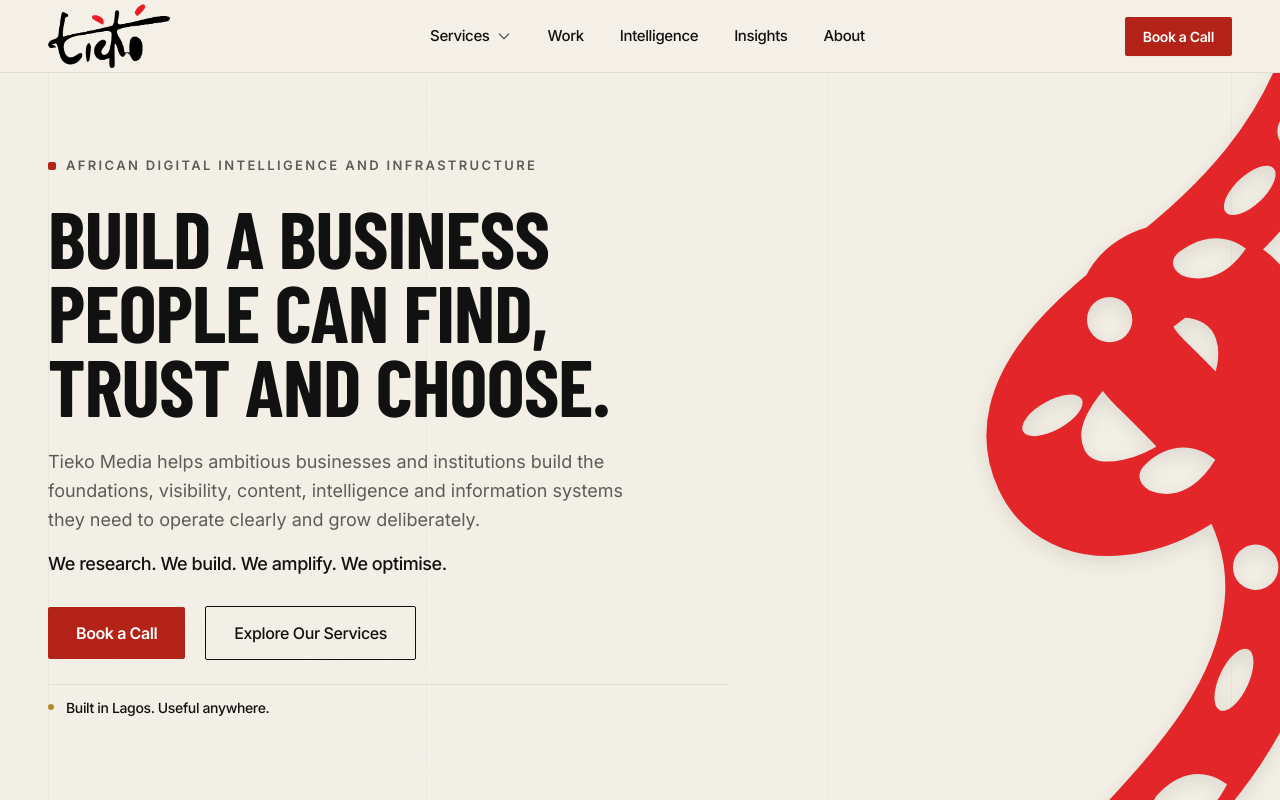
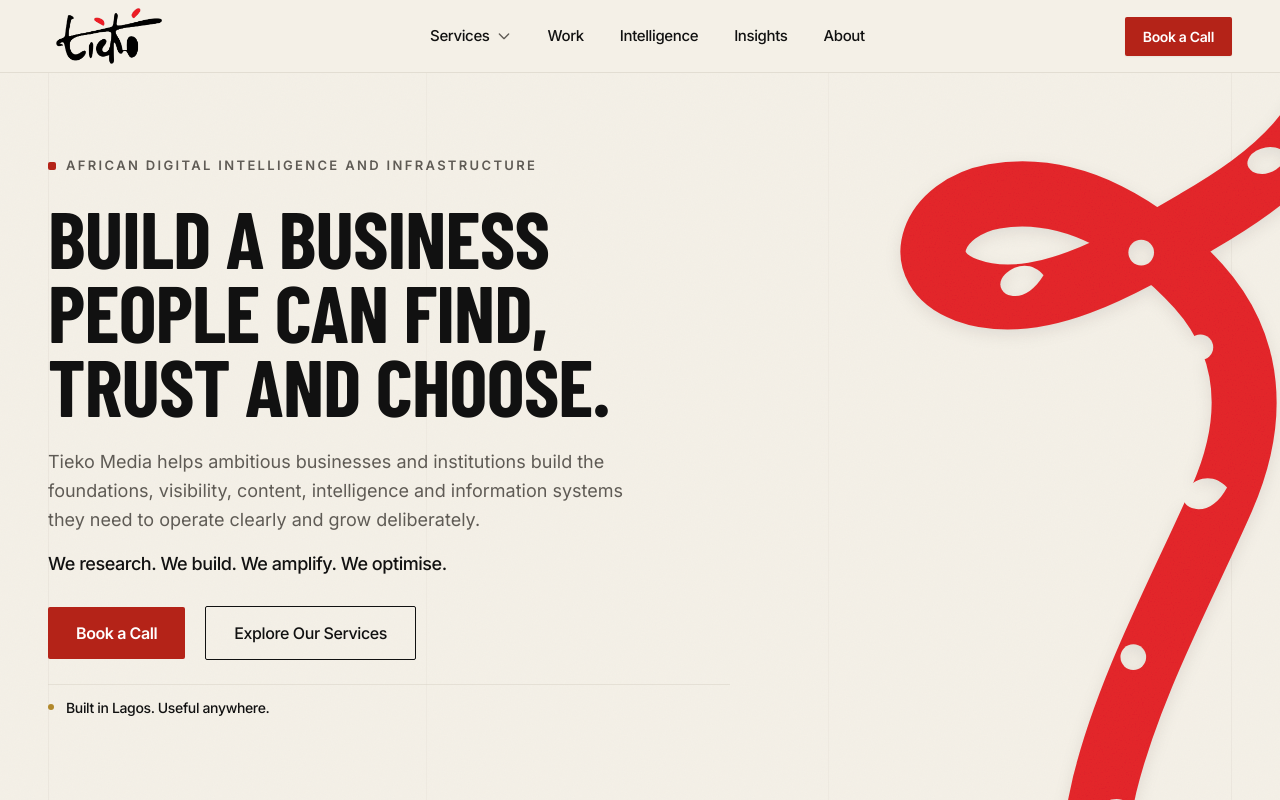
Before and after one commit to tiekomedia-alt/tieko-media-platform, a Next.js app: page / in a window 1280 px wide. Shown: the top 800 px of the page. Built offline with nearby package versions, Linux system fonts and the light colour scheme; a web font is replaced by a local one.

Commit message:
feat: complete frontend checkpoint and add automation service

```diff
--- a/src/app/globals.css
+++ b/src/app/globals.css
@@ -96,7 +96,7 @@
 }
 
 .ami-ribbon-shadow {
-  filter: drop-shadow(0 6px 10px rgb(20 15 10 / 10%));
+  filter: drop-shadow(0 5px 8px rgb(20 15 10 / 9%));
 }
 
 .ami-thread-mobile {
@@ -129,7 +129,7 @@
   }
 
   .ami-ribbon-shadow {
-    filter: drop-shadow(3px 5px 4px rgb(37 35 33 / 11%));
+    filter: drop-shadow(2px 4px 5px rgb(37 35 33 / 8%));
   }
 
   .hero-section {
--- a/src/components/brand/AmiRibbon.tsx
+++ b/src/components/brand/AmiRibbon.tsx
@@ -1,61 +1,130 @@
+function DesktopRibbon() {
+  return (
+    <svg
+      className="ami-thread-desktop"
+      viewBox="0 0 1440 1420"
+      fill="none"
+      preserveAspectRatio="xMidYMin slice"
+    >
+      <defs>
+        <filter id="ami-print-desktop" x="-12%" y="-8%" width="124%" height="116%">
+          <feTurbulence type="fractalNoise" baseFrequency="0.68" numOctaves="2" seed="19" result="grain" />
+          <feColorMatrix
+            in="grain"
+            type="matrix"
+            values="1 0 0 0 0
+                    0 1 0 0 0
+                    0 0 1 0 0
+                    0 0 0 .12 0"
+            result="soft-grain"
+          />
+          <feBlend in="SourceGraphic" in2="soft-grain" mode="multiply" />
+        </filter>
+
+        <mask id="ami-mask-desktop" maskUnits="userSpaceOnUse" x="0" y="0" width="1440" height="1420">
+          <rect width="1440" height="1420" fill="black" />
+          {/* One narrow, open path. Its crossover sits high and well away from the hero copy. */}
+          <path
+            d="M1439 -54
+               C1430 55 1361 106 1284 151
+               C1207 196 1122 246 1051 220
+               C991 198 1017 136 1079 125
+               C1160 111 1235 160 1286 216
+               C1340 276 1345 351 1310 431
+               C1271 520 1216 620 1191 721
+               C1163 835 1194 930 1258 1020
+               C1322 1110 1341 1252 1302 1461"
+            stroke="white"
+            strokeWidth="66"
+            strokeLinecap="round"
+            strokeLinejoin="round"
+          />
+
+          {/* Deliberate alternating apertures, spaced along the direction of travel. */}
+          <circle cx="1398" cy="44" r="13" fill="black" />
+          <path d="M1340 82C1353 72 1368 73 1378 84C1367 100 1353 106 1341 100C1334 95 1334 89 1340 82Z" fill="black" />
+          <circle cx="1228" cy="182" r="13" fill="black" />
+          <path d="M1090 204C1103 192 1119 193 1129 205C1118 223 1104 230 1091 224C1084 219 1083 211 1090 204Z" fill="black" />
+          <circle cx="1288" cy="278" r="13" fill="black" />
+          <path d="M1275 420C1288 407 1304 408 1315 420C1305 439 1290 446 1277 440C1269 435 1268 427 1275 420Z" fill="black" />
+          <circle cx="1220" cy="592" r="13" fill="black" />
+          <path d="M1183 745C1196 732 1212 733 1223 746C1212 764 1198 772 1185 766C1177 761 1176 753 1183 745Z" fill="black" />
+          <circle cx="1210" cy="896" r="13" fill="black" />
+          <path d="M1250 1034C1264 1023 1280 1025 1290 1038C1278 1055 1263 1061 1251 1054C1244 1049 1244 1041 1250 1034Z" fill="black" />
+          <circle cx="1324" cy="1182" r="13" fill="black" />
+          <path d="M1310 1336C1323 1324 1339 1325 1349 1338C1338 1356 1324 1363 1311 1357C1304 1352 1303 1344 1310 1336Z" fill="black" />
+        </mask>
+      </defs>
+
+      <g className="ami-ribbon-shadow">
+        <rect width="1440" height="1420" fill="#E5252A" mask="url(#ami-mask-desktop)" filter="url(#ami-print-desktop)" />
+      </g>
+    </svg>
+  );
+}
+
+function MobileRibbon() {
+  return (
+    <svg
+      className="ami-thread-mobile"
+      viewBox="0 0 390 1560"
+      fill="none"
+      preserveAspectRatio="xMidYMin slice"
+    >
+      <defs>
+        <filter id="ami-print-mobile" x="-18%" y="-8%" width="136%" height="116%">
+          <feTurbulence type="fractalNoise" baseFrequency="0.72" numOctaves="1" seed="23" result="grain" />
+          <feColorMatrix
+            in="grain"
+            type="matrix"
+            values="1 0 0 0 0
+                    0 1 0 0 0
+                    0 0 1 0 0
+                    0 0 0 .08 0"
+            result="soft-grain"
+          />
+          <feBlend in="SourceGraphic" in2="soft-grain" mode="multiply" />
+        </filter>
+
+        <mask id="ami-mask-mobile" maskUnits="userSpaceOnUse" x="0" y="0" width="390" height="1560">
+          <rect width="390" height="1560" fill="black" />
+          <path
+            d="M432 96
+               C375 145 367 230 419 294
+               C451 334 444 401 402 457
+               C355 521 345 604 376 674
+               C413 758 418 843 382 932
+               C348 1014 343 1103 373 1180
+               C407 1269 405 1384 367 1499
+               C357 1528 352 1550 351 1580"
+            stroke="white"
+            strokeWidth="52"
+            strokeLinecap="round"
+            strokeLinejoin="round"
+          />
+          <circle cx="392" cy="166" r="13" fill="black" />
+          <path d="M379 260C392 249 406 250 416 261C405 278 392 284 380 278C373 274 373 267 379 260Z" fill="black" />
+          <circle cx="396" cy="447" r="13" fill="black" />
+          <path d="M355 587C368 575 383 576 393 588C383 605 369 612 357 606C350 601 349 594 355 587Z" fill="black" />
+          <circle cx="398" cy="777" r="13" fill="black" />
+          <path d="M365 1002C378 989 393 990 404 1002C394 1020 380 1027 367 1021C360 1016 359 1009 365 1002Z" fill="black" />
+          <circle cx="375" cy="1190" r="13" fill="black" />
+          <path d="M368 1410C382 1398 397 1400 407 1413C395 1430 381 1436 369 1429C362 1425 361 1417 368 1410Z" fill="black" />
+        </mask>
+      </defs>
+
+      <g className="ami-ribbon-shadow">
+        <rect width="390" height="1560" fill="#E5252A" mask="url(#ami-mask-mobile)" filter="url(#ami-print-mobile)" />
+      </g>
+    </svg>
+  );
+}
+
 export default function AmiRibbon() {
   return (
     <div className="ami-thread" aria-hidden="true">
-      <svg className="ami-thread-desktop" viewBox="0 0 1440 1420" fill="none" preserveAspectRatio="xMidYMin slice">
-        <defs>
-          <filter id="ami-paper-desktop" x="-15%" y="-10%" width="130%" height="120%">
-            <feTurbulence type="fractalNoise" baseFrequency="0.82" numOctaves="1" seed="17" result="grain" />
-            <feColorMatrix in="grain" type="saturate" values="0" result="mono" />
-            <feComponentTransfer in="mono" result="softGrain"><feFuncA type="table" tableValues="0 0.085" /></feComponentTransfer>
-            <feBlend in="SourceGraphic" in2="softGrain" mode="multiply" />
-          </filter>
-          <mask id="ami-mask-desktop" maskUnits="userSpaceOnUse" x="0" y="0" width="1440" height="1420">
-            <rect width="1440" height="1420" fill="black" />
-            <path d="M1420 -18C1390 74 1328 145 1242 211C1176 261 1093 329 1127 402C1159 471 1275 445 1329 361C1381 280 1347 205 1275 200C1211 196 1186 254 1237 304C1299 365 1372 435 1360 543C1348 656 1261 735 1190 814C1107 906 1045 1028 1054 1162C1062 1274 1112 1362 1152 1440" stroke="white" strokeWidth="96" strokeLinecap="round" strokeLinejoin="round" />
-            <circle cx="1388" cy="59" r="22" fill="black" />
-            <ellipse cx="1338" cy="119" rx="33" ry="15" transform="rotate(-43 1338 119)" fill="black" />
-            <path d="M1267 181C1290 164 1314 163 1334 178C1317 204 1293 214 1269 205C1258 198 1257 189 1267 181Z" fill="black" />
-            <circle cx="1196" cy="250" r="23" fill="black" />
-            <ellipse cx="1138" cy="347" rx="34" ry="15" transform="rotate(-29 1138 347)" fill="black" />
-            <path d="M1233 396C1255 376 1281 374 1303 392C1285 422 1260 433 1236 423C1224 415 1223 405 1233 396Z" fill="black" />
-            <circle cx="1344" cy="501" r="23" fill="black" />
-            <ellipse cx="1322" cy="615" rx="34" ry="15" transform="rotate(-65 1322 615)" fill="black" />
-            <path d="M1246 730C1267 708 1292 704 1315 721C1299 753 1275 767 1250 759C1237 751 1236 740 1246 730Z" fill="black" />
-            <circle cx="1162" cy="850" r="23" fill="black" />
-            <ellipse cx="1090" cy="978" rx="34" ry="15" transform="rotate(-63 1090 978)" fill="black" />
-            <path d="M1047 1101C1068 1079 1092 1076 1115 1093C1099 1124 1075 1138 1050 1130C1038 1122 1037 1111 1047 1101Z" fill="black" />
-            <circle cx="1075" cy="1244" r="23" fill="black" />
-            <ellipse cx="1120" cy="1362" rx="34" ry="15" transform="rotate(63 1120 1362)" fill="black" />
-          </mask>
-        </defs>
-        <g className="ami-ribbon-shadow"><rect width="1440" height="1420" fill="#E5252A" mask="url(#ami-mask-desktop)" filter="url(#ami-paper-desktop)" /></g>
-      </svg>
-
-      <svg className="ami-thread-mobile" viewBox="0 0 390 1640" fill="none" preserveAspectRatio="xMidYMin slice">
-        <defs>
-          <filter id="ami-paper-mobile" x="-20%" y="-10%" width="140%" height="120%">
-            <feTurbulence type="fractalNoise" baseFrequency="0.045" numOctaves="1" seed="11" result="grain" />
-            <feColorMatrix in="grain" type="saturate" values="0" result="mono" />
-            <feComponentTransfer in="mono" result="softGrain"><feFuncA type="table" tableValues="0 0.13" /></feComponentTransfer>
-            <feBlend in="SourceGraphic" in2="softGrain" mode="multiply" />
-          </filter>
-          <mask id="ami-mask-mobile" maskUnits="userSpaceOnUse" x="0" y="0" width="390" height="1640">
-            <rect width="390" height="1640" fill="black" />
-            <path d="M420 532C340 534 296 582 314 646C333 711 397 711 412 660C426 612 369 589 333 638C293 693 316 770 368 830C414 883 413 951 370 1017C321 1092 303 1160 328 1230C349 1289 390 1339 407 1408C421 1465 411 1535 378 1616" stroke="white" strokeWidth="58" strokeLinecap="round" strokeLinejoin="round" />
-            <circle cx="353" cy="580" r="17" fill="black" />
-            <path d="M321 652C340 635 360 633 378 647C365 672 345 682 324 674C314 667 313 660 321 652Z" fill="black" />
-            <ellipse cx="346" cy="745" rx="27" ry="12" transform="rotate(48 346 745)" fill="black" />
-            <circle cx="389" cy="844" r="17" fill="black" />
-            <path d="M365 932C384 912 405 910 423 925C409 954 389 965 368 957C358 950 357 941 365 932Z" fill="black" />
-            <ellipse cx="341" cy="1054" rx="27" ry="12" transform="rotate(-63 341 1054)" fill="black" />
-            <circle cx="321" cy="1168" r="17" fill="black" />
-            <path d="M337 1273C357 1258 377 1260 393 1277C376 1301 355 1308 336 1298C328 1289 329 1281 337 1273Z" fill="black" />
-            <ellipse cx="397" cy="1410" rx="27" ry="12" transform="rotate(76 397 1410)" fill="black" />
-            <circle cx="399" cy="1528" r="16" fill="black" />
-          </mask>
-        </defs>
-        <g className="ami-ribbon-shadow"><rect width="390" height="1640" fill="#E5252A" mask="url(#ami-mask-mobile)" filter="url(#ami-paper-mobile)" /></g>
-      </svg>
+      <DesktopRibbon />
+      <MobileRibbon />
     </div>
   );
 }
--- a/src/components/navigation/Header.tsx
+++ b/src/components/navigation/Header.tsx
@@ -35,6 +35,7 @@
     items: [
       { title: "Compliance", href: "/services/compliance" },
       { title: "Data and Records Management", href: "/services/data-records-management" },
+      { title: "Business Automation & AI Systems", href: "/services/business-automation-ai-systems" },
     ],
   },
   {
@@ -136,15 +137,15 @@
           <div className="flex items-center shrink-0">
             <Link
               href="/"
-              className="relative block h-[59px] w-[112px] lg:h-[64px] lg:w-[122px] overflow-hidden focus-visible:outline-2 focus-visible:outline-action-red rounded-sm"
+              className="relative block h-[52px] w-[112px] lg:h-[56px] lg:w-[122px] focus-visible:outline-2 focus-visible:outline-action-red rounded-sm"
               aria-label="Tieko Media Homepage"
             >
               <Image
-                src="/brand/tieko-logo.png"
+                src="/brand/tieko-logo-header.png"
                 alt="Tieko Media"
-                width={500}
-                height={499}
-                className="absolute max-w-none w-[140px] lg:w-[152px] h-auto left-[-14px] lg:left-[-15px] top-[-41px] lg:top-[-44px]"
+                width={402}
+                height={211}
+                className="h-full w-full object-contain"
                 priority
               />
             </Link>
```
Also changed, not shown: public/brand/tieko-logo-header.png (added), 9 other files (tests, documents, lock files or other folders).
